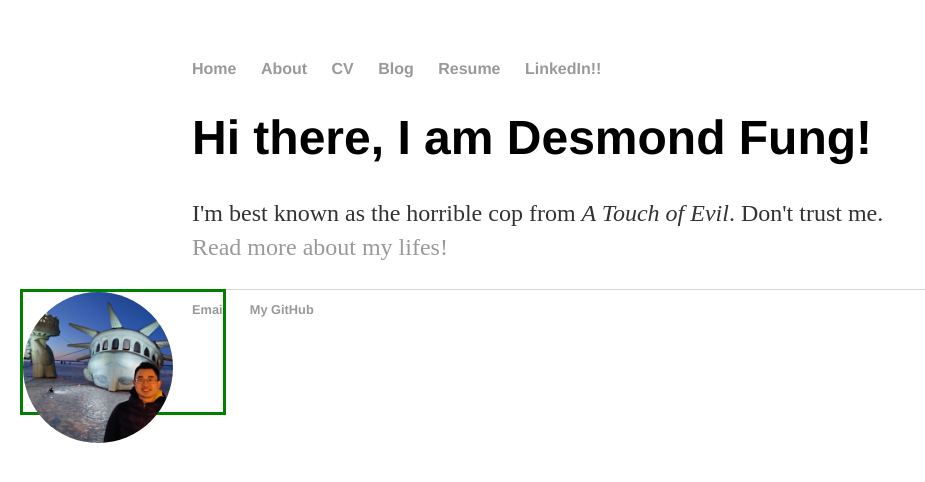
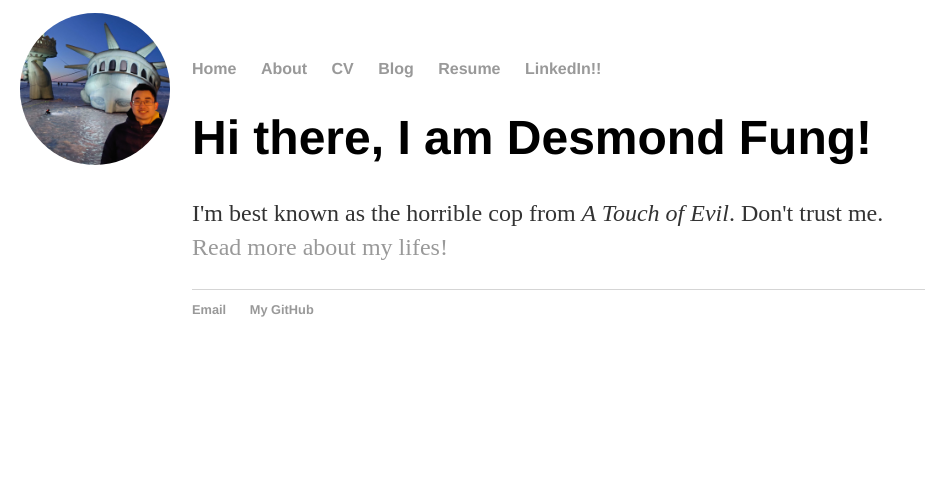
Before and after one commit to ddhangdd/ddhangdd.github.io, a Jekyll site: the page built from index.html, in a window 1280 px wide. Shown: the top 482 px of the page, without its empty margins (0-925 px from the left). Built offline with Jekyll 4.4.1, drawn with Linux system fonts in a browser that asks for light colours.

Commit message:
Update main.css

```diff
--- a/css/main.css
+++ b/css/main.css
@@ -27,9 +27,7 @@ h1 {
 .topleft {
   position: absolute;
   left: 15pt;
-  width: 200px;
-  height: 120px;
-  border: 3px solid green;
+  top: 10pt;
 }
 
 
```
